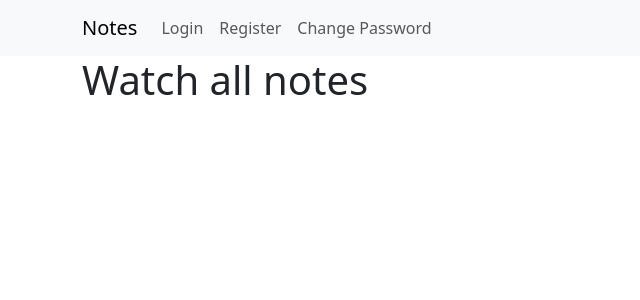
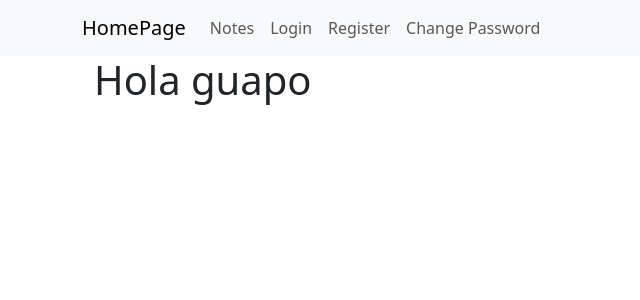
Before and after one commit to PepGuiem/notes, a React (Vite) app: page / in a window 1280 px wide. Shown: the top 300 px of the page, without its empty margins (0-640 px from the left). Built offline with nearby package versions, Linux system fonts and the light colour scheme.

Commit message:
he puesto una homepage

```diff
--- a/src/main.jsx
+++ b/src/main.jsx
@@ -4,6 +4,7 @@ import {
   createBrowserRouter,
   RouterProvider,
 } from 'react-router-dom'
+import HomePage from './routes/HomePage.jsx';
 import ErrorPage from "./ErrorPage.jsx";
 import Login from "./routes/Login";
 import Register from "./routes/Register"
@@ -19,6 +20,10 @@ const router = createBrowserRouter([
     children: [
       {
         path: "/",
+        element: <HomePage />
+      },
+      {
+        path: "/notes",
         element: <Notes />
       },
       {
--- /dev/null
+++ b/src/routes/HomePage.jsx
@@ -0,0 +1,8 @@
+
+export default function HomePage() {
+    return (
+    <div className="container">
+        <h1>Hola guapo</h1>
+    </div>
+    );
+  }
--- a/src/routes/Root.jsx
+++ b/src/routes/Root.jsx
@@ -8,12 +8,15 @@ export default function Root() {
         <>
           <nav className="navbar navbar-expand-lg navbar-light bg-light">
             <div className="container">
-              <Link className="navbar-brand" to="/">Notes</Link>
+              <Link className="navbar-brand" to="/">HomePage</Link>
               <button className="navbar-toggler" type="button" data-toggle="collapse" data-target="#navbarNav" aria-controls="navbarNav" aria-expanded="false" aria-label="Toggle navigation">
                 <span className="navbar-toggler-icon"></span>
               </button>
               <div className="collapse navbar-collapse" id="navbarNav">
                 <ul className="navbar-nav">
+                <li className="nav-item">
+                    <Link className="nav-link" to="/notes">Notes</Link>
+                  </li>
                   <li className="nav-item">
                     <Link className="nav-link" to="/login">Login</Link>
                   </li>
```
